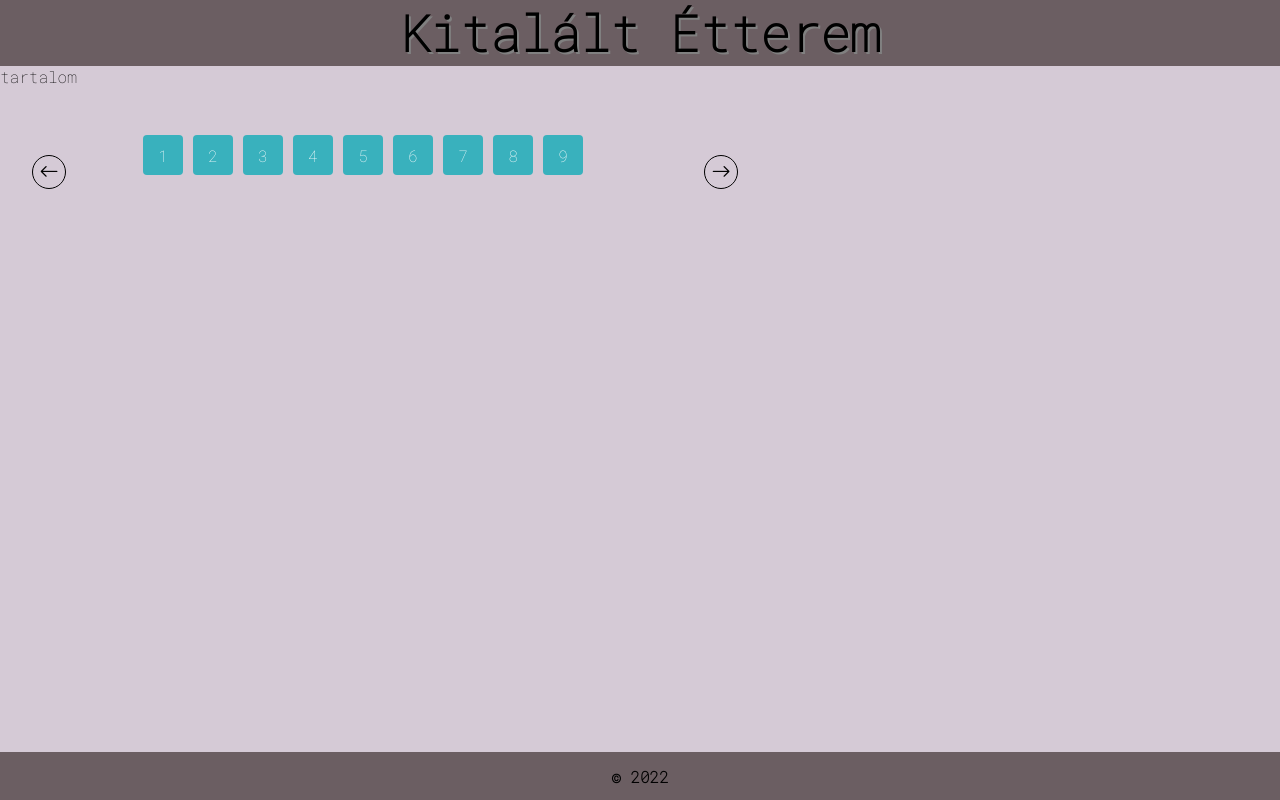
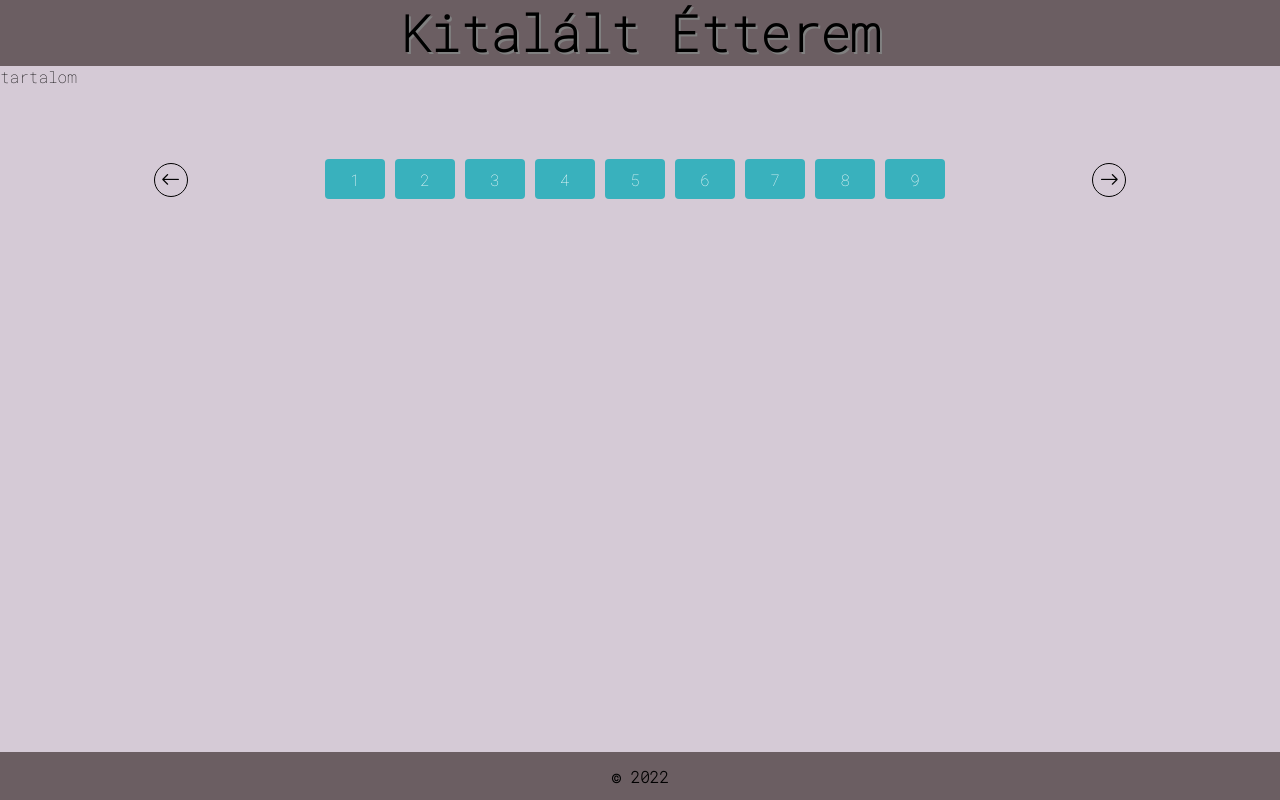
Before and after one commit to meszaros-adam/restaurant-site, a Vue app: page / in a window 1280 px wide. Built offline with nearby package versions, Linux system fonts and the light colour scheme.

Commit message:
fix carousel button position

```diff
--- a/src/components/carousel.vue
+++ b/src/components/carousel.vue
@@ -6,9 +6,9 @@
                     {{ card }}
                 </div>
             </div>
-            <i @click="prev" class="bi bi-arrow-left carousel-button carousel-button-prev"></i>
-            <i @click="next" class="bi bi-arrow-right carousel-button carousel-button-next"></i>
         </div>
+        <i @click="prev" class="bi bi-arrow-left carousel-button carousel-button-prev"></i>
+        <i @click="next" class="bi bi-arrow-right carousel-button carousel-button-next"></i>
     </div>
 </template>
 
@@ -85,15 +85,18 @@ export default {
 <style>
 .carousel {
     overflow: hidden;
+    display: flex;
+    justify-content: center;
 }
 
 .inner {
     white-space: nowrap;
     transition: transform 0.2s;
+
 }
 
 .card {
-    width: 40px;
+    width: 60px;
     margin-right: 10px;
     display: inline-flex;
 
@@ -107,23 +110,22 @@ export default {
 
 .carousel-container {
     margin: 2rem;
-    padding: 1rem;
+    padding: 2.5rem;
     position: relative;
-    width: 50%;
-    display: flex;
-    justify-content: center;
+    display: grid;
+    place-content: center;
 }
 
 .carousel-button-prev {
     position: absolute;
-    top: 50%;
-    left: 0%;
+    top: calc(50% - 1rem);
+    left: 10%;
 }
 
 .carousel-button-next {
     position: absolute;
-    top: 50%;
-    left: 100%;
+    top: calc(50% - 1rem);
+    right: 10%;
 }
 
 .carousel-button {
@@ -139,6 +141,7 @@ export default {
 }
 
 .carousel-button:hover {
-    background-color: #39b1bd;
+    background-color: var(--mainColor);
+    color: whitesmoke;
 }
 </style>
```
